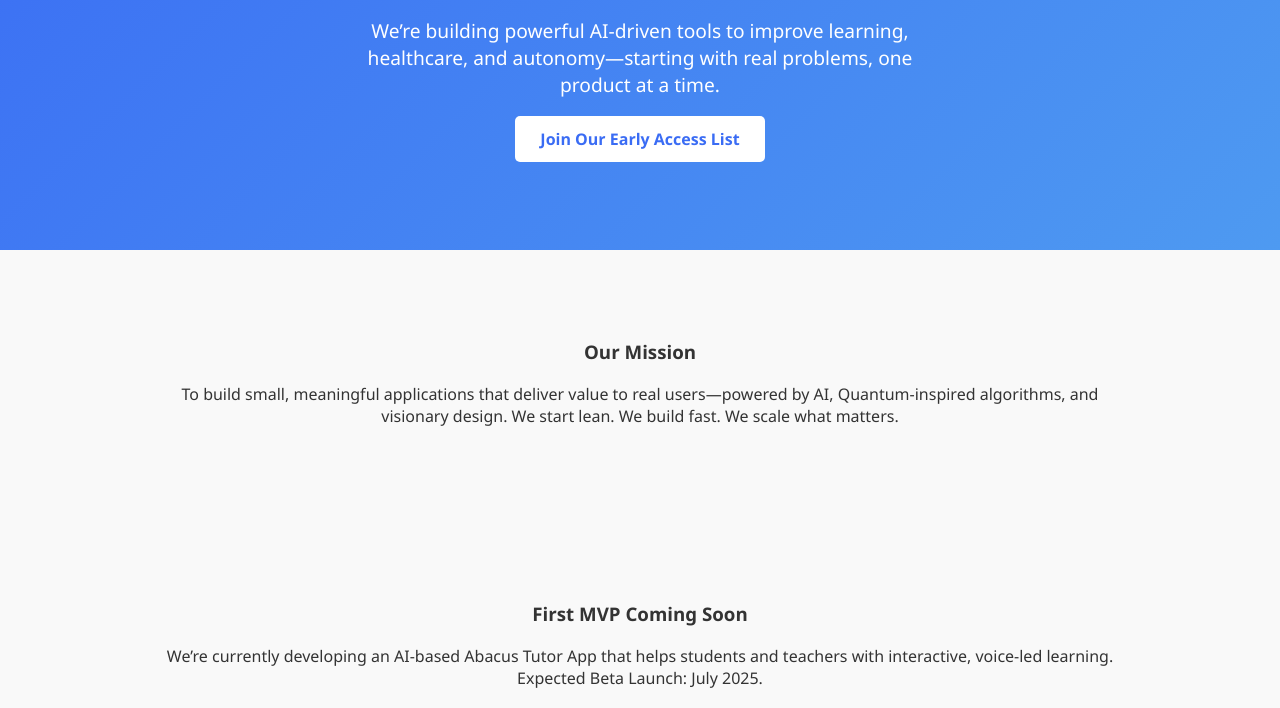
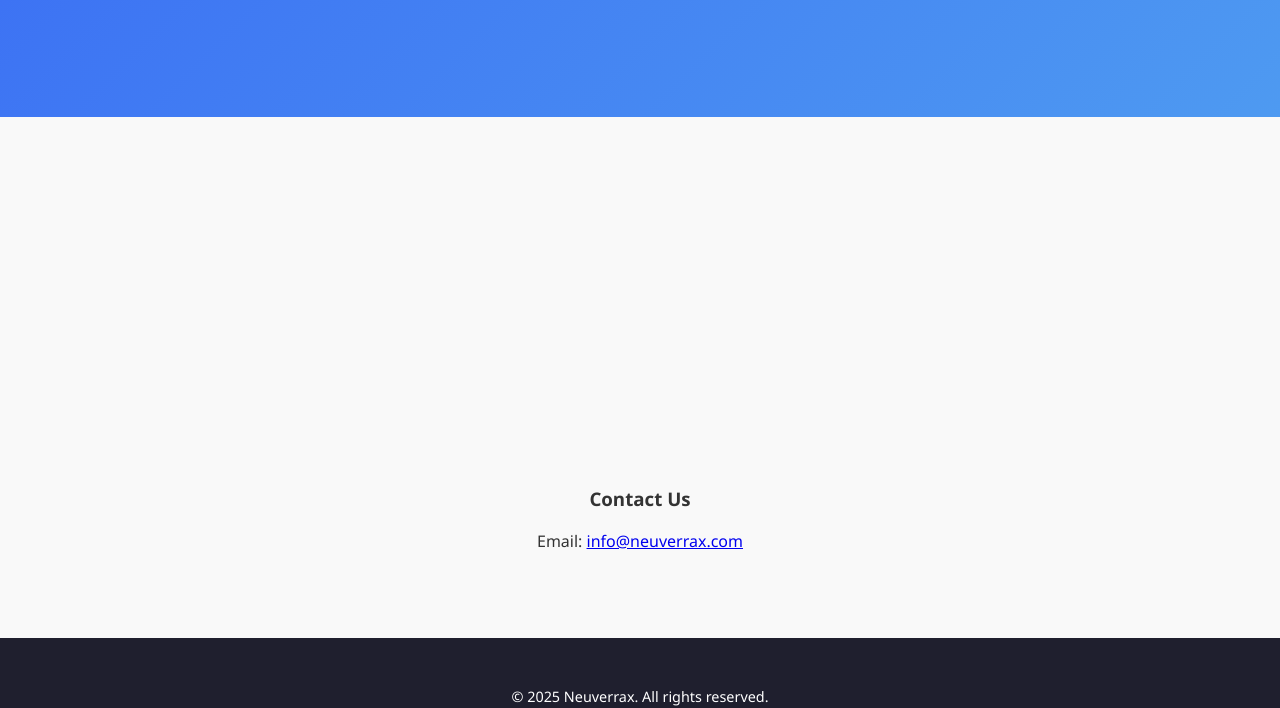
Before and after one commit to neuverrax/neuverrax.github.io, a plain HTML site: page index.html in a window 1280 px wide. Shown: the part 365-1073 px from the top of the page. Drawn offline with Linux system fonts and the light colour scheme.

Commit message:
Update index.html

```diff
--- a/index.html
+++ b/index.html
@@ -22,22 +22,16 @@
   <main class="hero-section">
     <div class="container">
       <h2>Innovating at the Edge of AI, Health, and Education</h2>
-      <p>We’re building powerful AI-driven tools to improve learning, healthcare, and autonomy—starting with real problems, one product at a time.</p>
-      <a href="https://forms.gle/your-google-form-link" target="_blank" class="cta-button">Join Our Early Access List</a>
     </div>
   </main>
 
   <section id="about" class="about">
     <div class="container">
-      <h3>Our Mission</h3>
-      <p>To build small, meaningful applications that deliver value to real users—powered by AI, Quantum-inspired algorithms, and visionary design. We start lean. We build fast. We scale what matters.</p>
     </div>
   </section>
 
   <section id="products" class="products">
     <div class="container">
-      <h3>First MVP Coming Soon</h3>
-      <p>We’re currently developing an AI-based Abacus Tutor App that helps students and teachers with interactive, voice-led learning. Expected Beta Launch: July 2025.</p>
     </div>
   </section>
 
```
